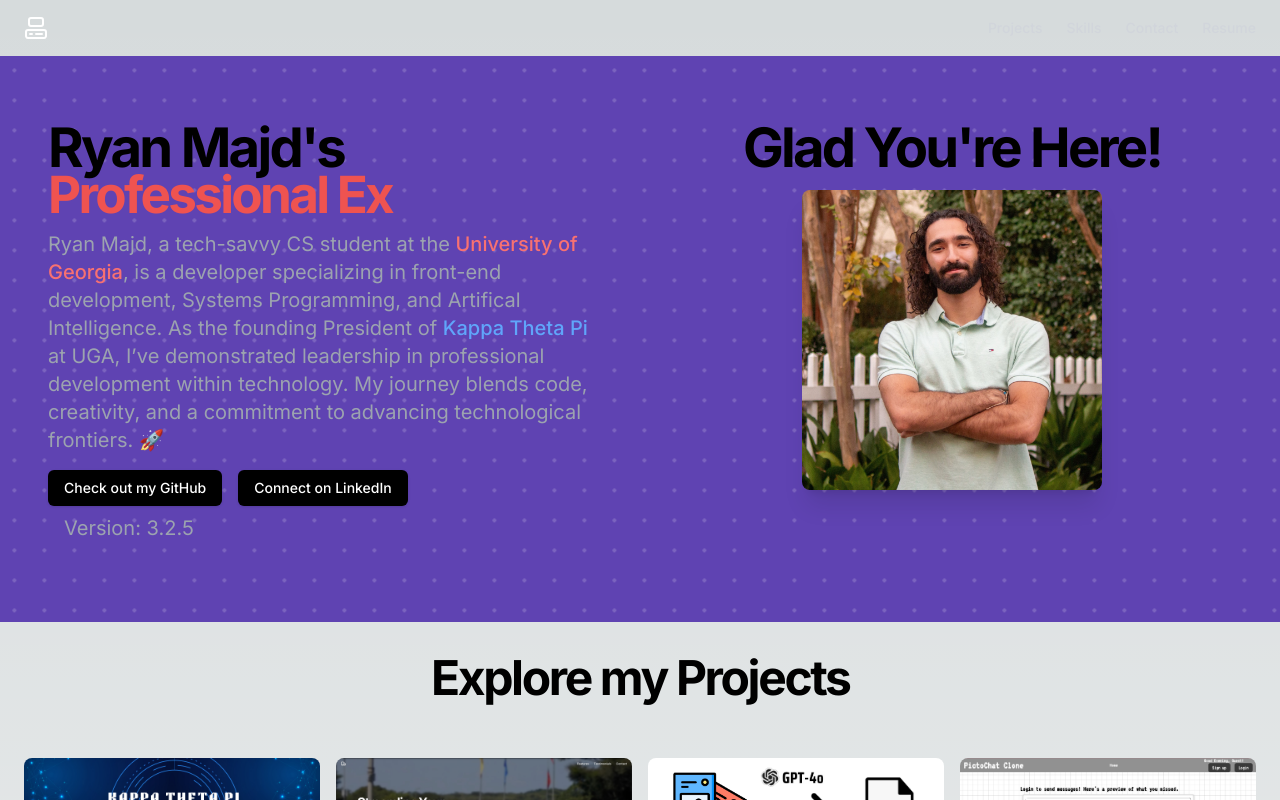
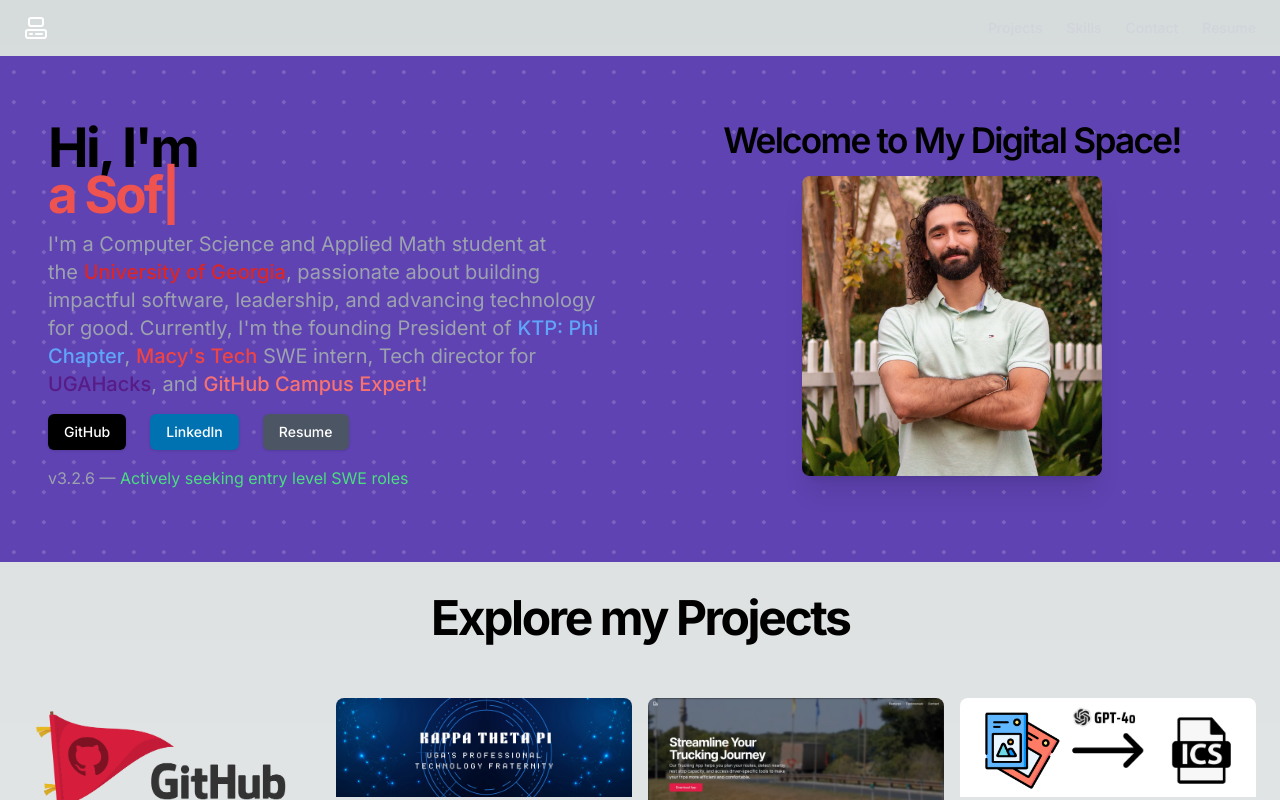
Before and after one commit to TheRyanMajd/my-website, a Next.js app: page / in a window 1280 px wide. Shown: the top 800 px of the page. Built offline with nearby package versions, Linux system fonts and the light colour scheme.

Commit message:
updated website

```diff
--- a/package.json
+++ b/package.json
@@ -1,6 +1,6 @@
 {
   "name": "my-website-v3.0",
-  "version": "3.2.5",
+  "version": "3.2.6",
   "homepage": "https://ryanmajd.com",
   "private": true,
   "scripts": {
--- a/src/app/Projects.jsx
+++ b/src/app/Projects.jsx
@@ -6,6 +6,7 @@
 import banner from "../../public/banner.svg";
 import BPj from "../../public/BPjavathumbnail.png";
 import EC from "../../public/eventcast.png";
+import ghce from "../../public/ghce.png";
 import jChristmas from "../../public/javaChristmasProject.png";
 import KTP from "../../public/ktp.png";
 import linkedin from "../../public/linkedin.jpeg";
@@ -37,14 +38,20 @@
             </div>
       </section>
 <section className="grid grid-cols-1 gap-4 p-4 md:grid-cols-2 lg:grid-cols-3 xl:grid-cols-4 md:p-6" data-aos='fade-in' data-aos-duration='800'>
+<ProjectCard
+title="GitHub Campus Expert"
+description="Selected as one of a few hundred student leaders worldwide trained by GitHub to build diverse, inclusive tech communities. I design and run workshops, hackathons, and open-source initiatives at UGA—bridging classroom theory with real-world collaboration while giving peers access to GitHub resources and mentorship."
+linkHref="https://githubcampus.expert/TheRyanMajd//"
+imageUrl={ghce}
+year={"2025"}
+/>
 
 <ProjectCard
 title="Kappa Theta Pi at UGA"
 description="Founded the Phi Chapter of Kappa Theta Pi, a co-ed professional technology fraternity at the University of Georgia. Led the establishment process, securing official recognition, building an executive board, and organizing recruitment, professional development events, and technical workshops to foster a strong community of aspiring technologists."
 linkHref="https://ktpGeorgia.com"
 imageUrl={KTP}
-favorite="yes"
-year={"2024"}
+year={"est. 2024"}
 />
 
 <ProjectCard
@@ -52,8 +59,7 @@
 description="Co-Founded TravelByte, a SaaS for trucking and logistics operations under the Fusen Fellowship. Currently building a MVP utilizing React Native and Google Cloud Platform."
 linkHref="https://travelbyte.net"
 imageUrl={truck}
-favorite="yes"
-year={"2024"}
+year={"est. 2024"}
 />
 
 <ProjectCard
--- a/src/app/globals.css
+++ b/src/app/globals.css
@@ -110,7 +110,7 @@
     background-position: 0 0;
   }
   100% {
-    background-position: 30px 30px;
+    background-position: -30px 30px;
   }
 }
 .blk {
--- a/src/app/page.js
+++ b/src/app/page.js
@@ -44,11 +44,6 @@
     (<div key="1" className="flex flex-col min-h-[100dvh]">
     <AOSInit />
       <header className="px-4 lg:px-6 h-14 flex items-center">
-        {/* <button
-          aria-label="Toggle light mode"
-          className="h-6 w-4 mr-4 bg-gray-700 hover:bg-gray-600 rounded-md">
-          <LightbulbIcon className="h-4 w-4 text-white" />
-        </button> */}
         <Link className="flex items-center justify-center" href="#">
           <ComputerIcon className="h-6 w-6 text-white rounded-md items-center justify-center flex hover:animate-pulse" />
           <span className="sr-only">CS Portfolio</span>
@@ -79,83 +74,138 @@
       </header>
       <main className="flex-1">
   <section className="align-center w-full py-4 md:py-8 lg:py-16 dotted">
-  <div className="mx-auto container space-y-12 px-4 md:px-6 space-y-10 xl:space-y-16">
+  <div className="mx-auto container space-y-12 px-4 md:px-6 xl:space-y-16">
     <div className="grid max-w-[1300px] mx-auto gap-4 px-4 sm:px-6 md:grid-cols-2 md:gap-16">
-      <div className="px-auto text-center md:text-left col-span-1" data-aos='fade-up' data-aos-duration='400'>
-        <h1
-          className="lg:leading-tighter text-3xl font-bold tracking-tighter sm:text-4xl md:text-5xl xl:text-[3.4rem] 2xl:text-[3.75rem]">
-         Ryan Majd&apos;s&nbsp;
+      <div className="px-auto text-center md:text-left col-span-1" data-aos="fade-up" data-aos-duration="400">
+        <h1 className="lg:leading-tighter text-3xl font-bold tracking-tighter sm:text-4xl md:text-5xl xl:text-[3.4rem] 2xl:text-[3.75rem]">
+          Hi, I'm
           <TypeAnimation
-  className='sm:text-3xl md:text-4xl xl:text-[3.2rem] 2xl:text-[3.5rem]'
+            className="sm:text-3xl md:text-4xl xl:text-[3.2rem] 2xl:text-[3.5rem]"
             sequence={[
-      'Portfolio',
-      1500, // wait 1.5s
-      'Tech Projects',
+              'Ryan Majd',
+              2000,
+              'a Software Engineer',
               1500,
-      'Professional Experience',
+              'a Student Leader',
               1500,
-      'Contact Information',
+              'an Innovator',
               1500,
-      'Leadership Journey',
+              'a Problem Solver',
               1500,
-      'Innovation',
+              'a UGA CS & Math Student',
+              1500,
+              'a Tech Community Builder',
               1500,
             ]}
             wrapper="span"
             speed={50}
-    style={{ display: 'block', color: '#EF5350' }} // Adjust the color as per your theme
+            style={{ display: 'block', color: '#EF5350' }}
             repeat={Infinity}
           />
         </h1>
         <p className="mx-auto my-4 max-w-[700px] text-gray-400 md:text-xl mb-4">
-    Ryan Majd, a tech-savvy CS student at the&nbsp;
+          I&apos;m a Computer Science and Applied Math student at the&nbsp;
           <Link
+            className="text-sm font-medium text-red-600 md:text-xl my-4 transition-all hover:font-bold underline-offset-4"
+            target="_blank"
+            href="https://www.uga.edu/"
+          >
+            University of Georgia
+          </Link>
+          , passionate about building impactful software, leadership, and advancing technology for good. Currently, I&apos;m the founding President of&nbsp;
+          <Link
+            className="text-sm font-medium text-blue-400 md:text-xl my-4 transition-all hover:font-bold underline-offset-4"
+            target="_blank"
+            href="https://www.ktpgeorgia.com/"
+          >
+            KTP: Phi Chapter
+          </Link>
+          , <Link
+            className="text-sm font-medium text-red-500 md:text-xl my-4 transition-all hover:font-bold underline-offset-4"
+            target="_blank"
+            href="https://www.macys.com"
+          >
+            Macy's Tech
+          </Link>
+          &nbsp;SWE intern, Tech director for <Link
+            className="text-sm font-medium text-purple-900 md:text-xl my-4 transition-all hover:font-bold underline-offset-4"
+            target="_blank"
+            href="https://ugahacks.com"
+          >
+            UGAHacks
+          </Link>, and <Link
             className="text-sm font-medium text-red-400 md:text-xl my-4 transition-all hover:font-bold underline-offset-4"
             target="_blank"
-        href="https://www.uga.edu/">
-        University of Georgia
-      </Link>, is a developer specializing in front-end development, Systems Programming, and Artifical Intelligence. As the founding President of <Link className="text-sm font-medium text-blue-400 md:text-xl my-4 transition-all hover:font-bold underline-offset-4"
-        target="_blank"
-        href="https://www.ktpgeorgia.com/">Kappa Theta Pi</Link> at UGA, I’ve demonstrated leadership in professional development within technology. My journey blends code, creativity, and a commitment to advancing technological frontiers. 🚀
-
+            href="https://githubcampus.expert/TheRyanMajd/"
+          >
+            GitHub Campus Expert
+          </Link>!<br />
         </p>
 
-        <div className="space-x-4 mb-4">
+        <div className="space-x-4 mb-4 flex flex-wrap gap-2">
           <Link
-            className="inline-flex h-9 items-center hover:animate-bounce rounded-md bg-black px-4 py-2 text-sm font-medium text-white shadow transition-colors hover:bg-gray-500 shitbutton"
+            className="inline-flex h-9 items-center rounded-md bg-black px-4 py-2 text-sm font-medium text-white shadow transition-colors hover:bg-gray-700"
             target="_blank"
-            href="https://github.com/TheRyanMajd/">
-            {mobile ? 'GitHub' : 'Check out my GitHub'}
+            href="https://github.com/TheRyanMajd/"
+          >
+            {mobile ? 'GitHub' : 'GitHub'}
           </Link>
           <Link
-            className="inline-flex h-9 items-center hover:animate-bounce rounded-md bg-black px-4 py-2 text-sm  font-medium text-white shadow transition-colors hover:bg-gray-500 shitbutton"
+            className="inline-flex h-9 items-center rounded-md bg-[#0072b1] px-4 py-2 text-sm font-medium text-white shadow transition-colors hover:bg-[#005580]"
             target="_blank"
-            href="https://www.linkedin.com/in/ryan-majd/">
-            {mobile ? 'LinkedIn' : 'Connect on LinkedIn'}
+            href="https://www.linkedin.com/in/ryan-majd/"
+          >
+            {mobile ? 'LinkedIn' : 'LinkedIn'}
           </Link>
-          <p className="my-2 text-gray-400 md:text-xl mb-2">Version: {vers.version}</p>
+          <Link
+            className="inline-flex h-9 items-center rounded-md bg-gray-600 px-4 py-2 text-sm font-medium text-white shadow transition-colors hover:bg-gray-500"
+            href="/#resume"
+            rel="noopener"
+          >
+            Resume
+          </Link>
+        </div>
+        <div className="my-2 text-gray-400 md:text-base mb-2">
+          {/* Example version badge */}
+          <span>v{vers.version} — <span className="text-green-400">Actively seeking entry level SWE roles</span></span>
         </div>
       </div>
-      <div className="mx-auto text-center md:text-right col-span-1" data-aos='fade-right' data-aos-duration='400'>
-      <h1
-          className="lg:leading-tighter text-3xl font-bold tracking-tighter sm:text-4xl md:text-5xl xl:text-[3.4rem] 2xl:text-[3.75rem]">
-          Glad You&apos;re Here!
+      <div className="mx-auto text-center md:text-right col-span-1" data-aos="fade-right" data-aos-duration="400">
+        <h1 className="lg:leading-tighter text-2xl font-semibold tracking-tighter sm:text-3xl md:text-4xl xl:text-[2.2rem] 2xl:text-[2.75rem] mb-2">
+          Welcome to My Digital Space!
         </h1>
         <Image
-      alt="Image of Me"
+          alt="Ryan Majd"
           className="mx-auto my-4 rounded-lg shadow-xl transition-all hover:shadow-2xl"
           src={pfp}
           style={{
-        objectFit: "cover",
-        width: "100%", /* Responsive width */
-        maxWidth: "300px", /* Max width */
-        height: "auto" /* Maintain aspect ratio */
+            objectFit: 'cover',
+            width: '100%',
+            maxWidth: '300px',
+            height: 'auto',
           }}
         />
+        {/* <div className="flex justify-center md:justify-end gap-2 mt-4">
+          <Link
+            href="https://www.ktpgeorgia.com/"
+            target="_blank"
+            className="text-xs px-3 py-1 bg-blue-500/80 rounded-md font-semibold text-white shadow hover:bg-blue-700"
+          >
+            KTP at UGA
+          </Link>
+          <Link
+            href="https://githubcampus.expert/TheRyanMajd/"
+            target="_blank"
+            className="text-xs px-3 py-1 bg-pink-500/80 rounded-md font-semibold text-white shadow hover:bg-pink-700"
+          >
+            GitHub Campus Expert
+          </Link>
+        </div> */}
       </div>
     </div>
   </div>
 </section>
+
 
 <section id= "projects">
 <Projects />
```
Also changed, not shown: public/ghce.png (added), 1 other file (tests, documents, lock files or other folders). Lines whose indentation alone changed are shown as unchanged.
